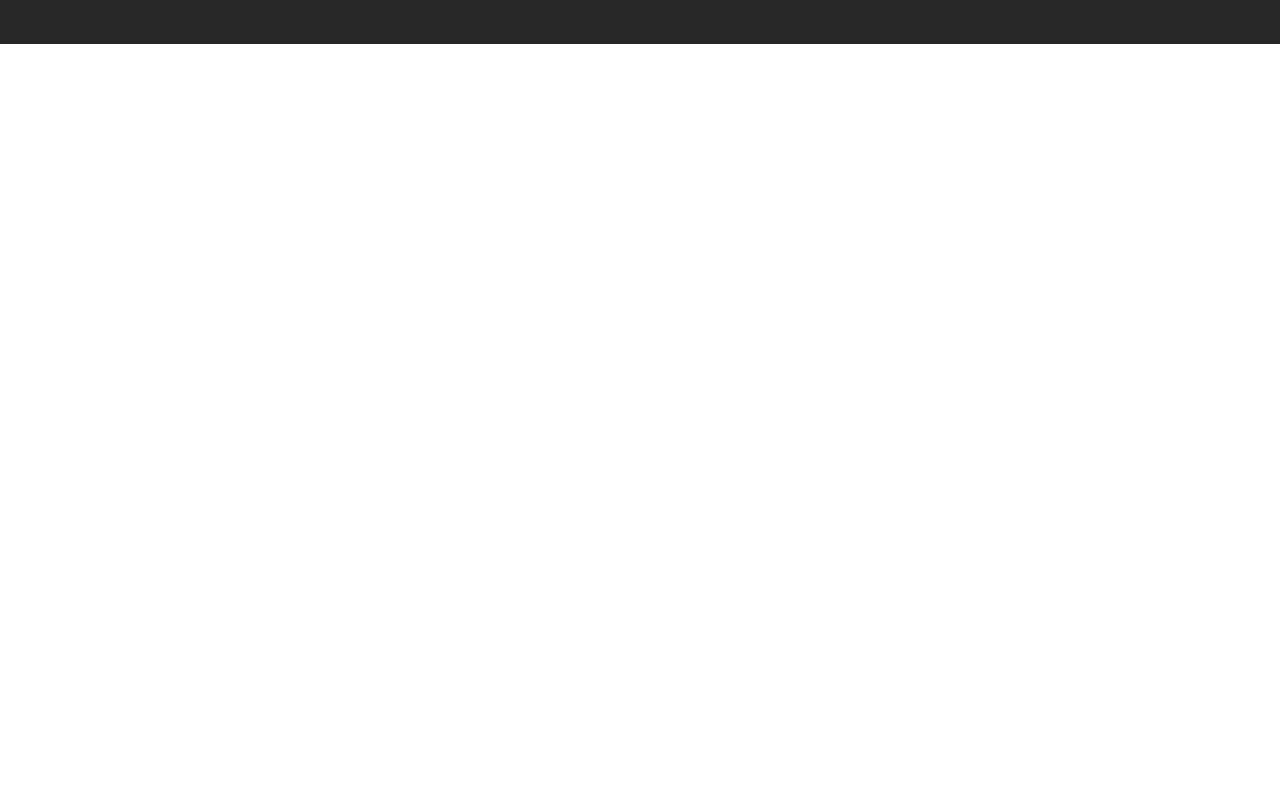
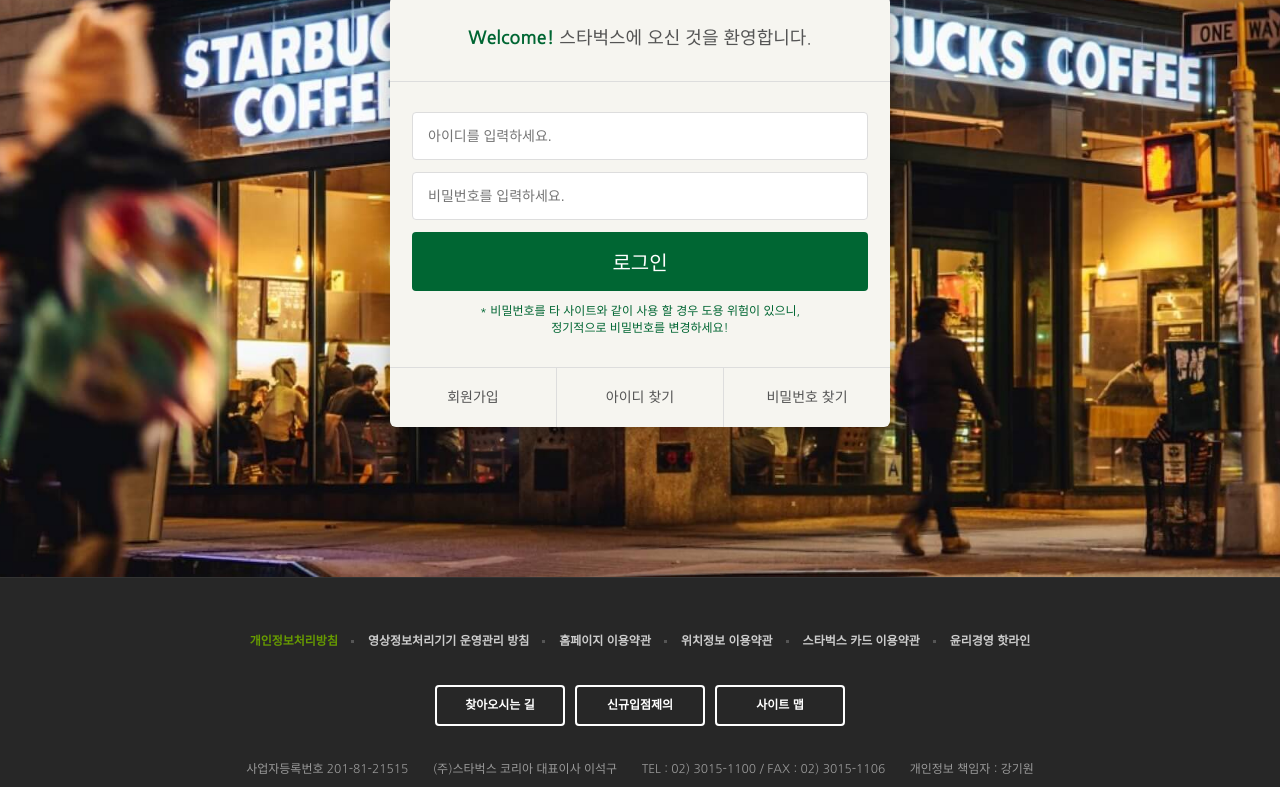
Before and after one commit to ekade83/Starbucks-re, a plain HTML site: page signin/index.html in a window 1280 px wide. Shown: the part 290-1077 px from the top of the page. Before the commit the page ends 800 px from the top, so only its background shows below. Drawn offline with nearby package versions, Linux system fonts and the light colour scheme.

Commit message:
로그인페이지 완성

```diff
--- /dev/null
+++ b/css/signin.css
@@ -0,0 +1,75 @@
+.signin {
+  margin-top: 120px;
+  padding: 100px 0 150px;
+  background-image: url("../images/signin_bg.jpg");
+  background-repeat: no-repeat;
+  background-position: center;
+  background-attachment: fixed;
+  background-size: cover;
+}
+.signin h1 {
+  color: #fff;
+  font-size: 30px;
+  font-weight: 700;
+  text-align: center;
+  margin-bottom: 24px;
+}
+.signin__card {
+  width: 500px;
+  margin: 0 auto;
+  border-radius: 6px;
+  background-color: #f6f5f0;
+  box-shadow: 2px 2px 20px rgba(0, 0, 0, 0.3);
+  color: #555;
+}
+.signin__card h2 {
+  padding: 30px;
+  font-size: 18px;
+  text-align: center;
+  border-bottom: 1px solid #ddd;
+}
+.signin__card h2 strong {
+  font-weight: 700;
+  color: #006633;
+}
+.signin__card form {
+  padding: 30px 22px;
+}
+.signin__card form input {
+  width: 100%;
+  margin-bottom: 12px;
+  padding: 15px;
+  border: 1px solid #ddd;
+  border-radius: 4px;
+  outline: none;
+  box-sizing: border-box;
+  font-size: 14px;
+}
+.signin__card form [type="submit"] {
+  background-color: #006633;
+  border: none;
+  color: #fff;
+  font-size: 20px;
+  cursor: pointer;
+}
+.signin__card form p {
+  font-size: 12px;
+  color: #006633;
+  text-align: center;
+}
+.signin__card .actions {
+  display: flex;
+  border-top: 1px solid #ddd;
+}
+.signin__card .actions a {
+  flex-grow: 1;
+  flex-basis: 0;
+  text-align: center;
+  padding: 20px;
+  color: #555;
+  font-size: 14px;
+  border-right: 1px solid #ddd;
+}
+.signin__card .actions a:last-child {
+  border-right: none;
+}
--- a/signin/index.html
+++ b/signin/index.html
@@ -34,6 +34,7 @@
     <!--Google Material Icons-->
     <link rel="stylesheet" href="https://fonts.googleapis.com/icon?family=Material+Icons" />
     <link rel="stylesheet" href="../css/common.css" />
+    <link rel="stylesheet" href="../css/signin.css" />
     <script defer src="../js/common.js"></script>
   </head>
   <body>
@@ -367,7 +368,29 @@
     </header>
 
     <!-- SIGNIN -->
-    <section class="signin"></section>
+    <section class="signin">
+      <h1>로그인</h1>
+      <div class="signin__card">
+        <h2><strong>Welcome!</strong> 스타벅스에 오신 것을 환영합니다.</h2>
+        <form>
+          <label for="txtArea"></label>
+          <input type="text" id="txtArea" placeholder="아이디를 입력하세요." />
+          <label for="pwArea"></label>
+          <input type="password" id="pwArea" placeholder="비밀번호를 입력하세요." />
+          <label for="submitbtn"></label>
+          <input type="submit" id="submitbtn" value="로그인" />
+          <p>
+            * 비밀번호를 타 사이트와 같이 사용 할 경우 도용 위험이 있으니,<br />
+            정기적으로 비밀번호를 변경하세요!
+          </p>
+        </form>
+        <div class="actions">
+          <a href="javascript:void(0)">회원가입</a>
+          <a href="javascrip:void(0)">아이디 찾기</a>
+          <a href="javascript:void(0)">비밀번호 찾기</a>
+        </div>
+      </div>
+    </section>
 
     <!--FOOTER-->
     <footer>
```
